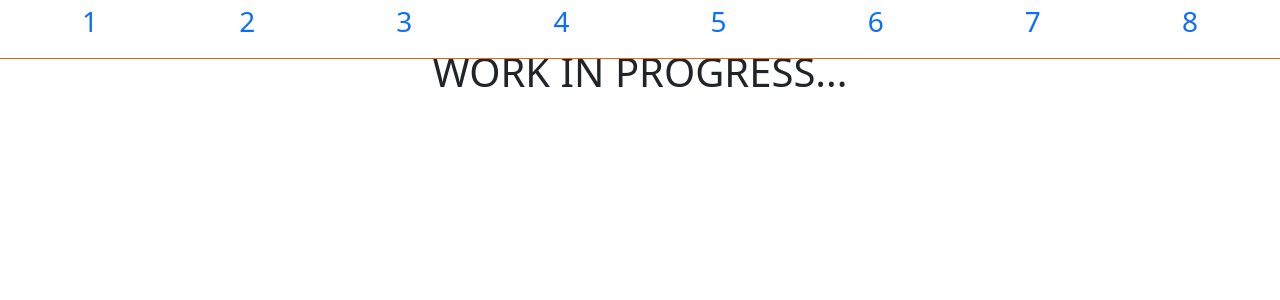
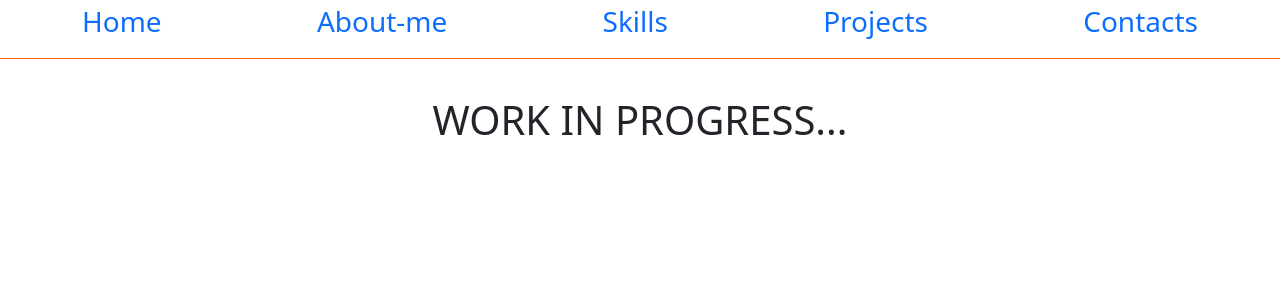
Before and after one commit to FabrizioMisseri/portfolioCVserio, a Vue app: page / in a window 1280 px wide. Shown: the top 300 px of the page. Built offline with nearby package versions, Linux system fonts and the light colour scheme.

Commit message:
add link in navbar/store

```diff
--- a/src/App.vue
+++ b/src/App.vue
@@ -1,5 +1,5 @@
 <script>
-import { store } from '../store';
+//import { store } from '../store';
 
 import AboutMe from './components/AboutMe.vue';
 import Contacts from './components/Contacts.vue';
@@ -24,10 +24,9 @@ export default {
 </script>
 
 <template>
-  <h1 class="p-5 text-center">WORK IN PROGRESS...</h1>
+  <h1 class="py-5 mt-5 text-center">WORK IN PROGRESS...</h1>
 
   <JumboTron></JumboTron>
-  <Skills></Skills>
 </template>
 
 <style></style>
--- a/src/components/Navbar.vue
+++ b/src/components/Navbar.vue
@@ -8,17 +8,25 @@ window.addEventListener('scroll', function () {
     }
 });
 
+import { store } from '../../store';
+
 export default {
     name: 'NavBar',
+
+    data() {
+        return {
+            store,
+        }
+    },
 }
 </script>
 
 <template>
     <nav class="mb-5">
         <ul class="container fs-3 d-flex justify-content-between">
-            <li v-for="n in 8">
-                <a :href="`#${n}`">
-                    {{ n }}
+            <li v-for="(item, index) in store.navbarList" :key="index">
+                <a :href="`#${item.link}`">
+                    {{ item.name }}
                 </a>
             </li>
         </ul>
--- a/store.js
+++ b/store.js
@@ -2,5 +2,27 @@ import { reactive } from "vue";
 
 export const store = reactive({
 
+    navbarList: [
+        {
+            name: "Home",
+            link: "jumbo"
+        },
+        {
+            name: "About-me",
+            link: "about"
+        },
+        {
+            name: "Skills",
+            link: "skills"
+        },
+        {
+            name: "Projects",
+            link: "projects"
+        },
+        {
+            name: "Contacts",
+            link: "contacts"
+        },
+    ]
 
 });
```
